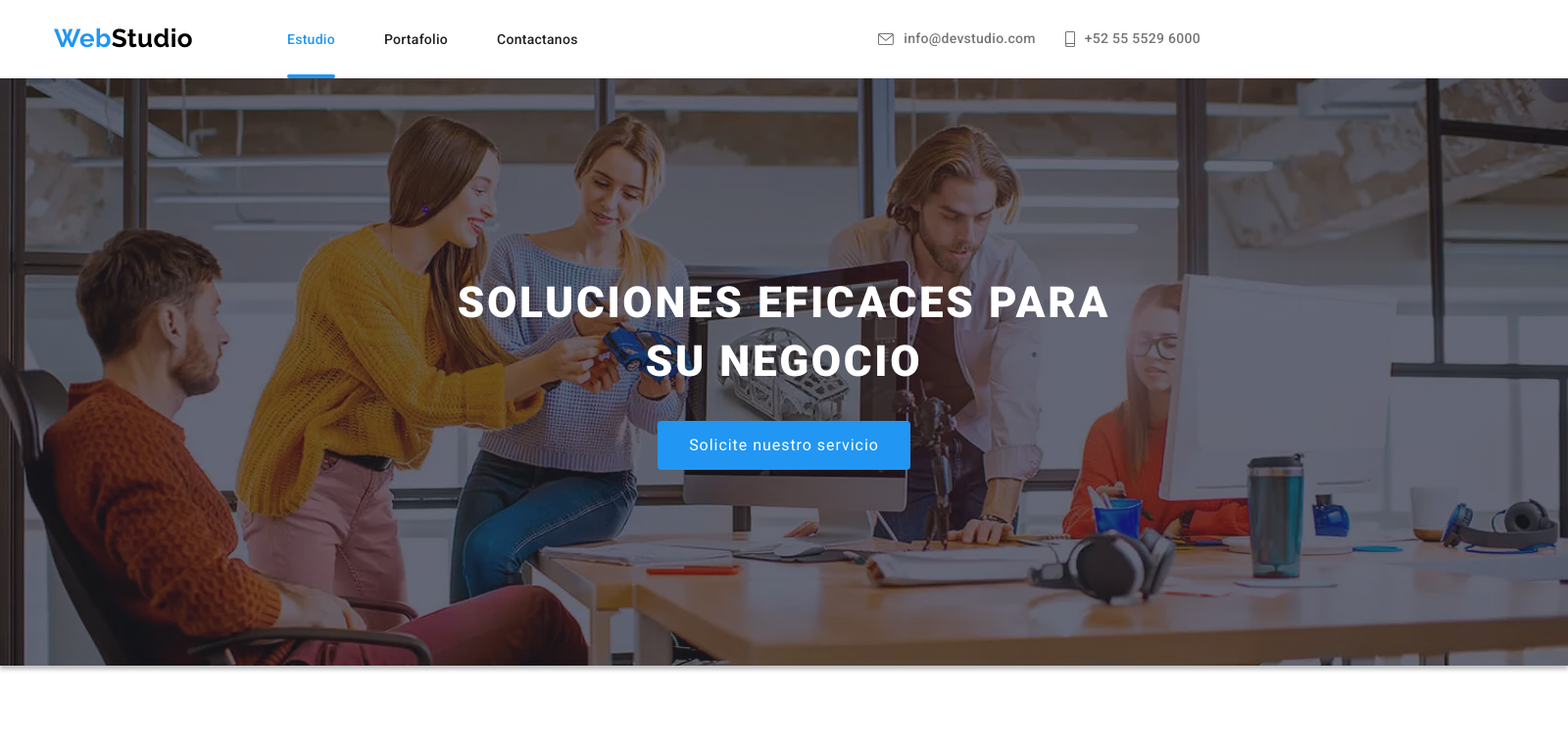
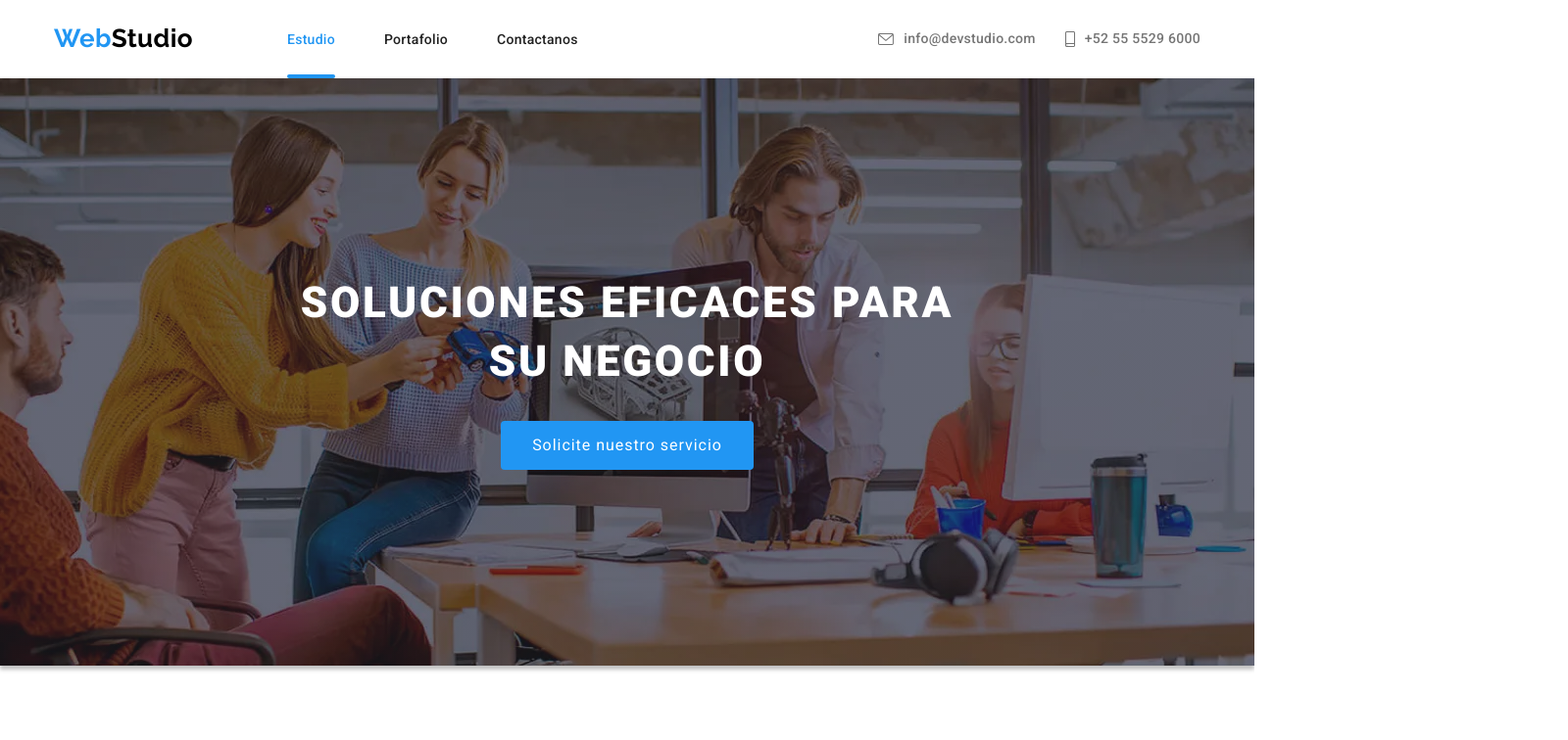
Before and after one commit to JLizcano10/goit-markup-hw-05, a plain HTML site: page index.html in a window 1280 px wide. Shown: the top 756 px of the page at 98% size, 1600 px wide, since content can reach past the window. Drawn offline with nearby package versions, Linux system fonts and the light colour scheme.

Commit message:
Eliminado widt 1600px en Hero

```diff
--- a/css/styles.css
+++ b/css/styles.css
@@ -39,8 +39,6 @@ body {
   letter-spacing: var(--letter-spacing);
   background-color: var(--color-white);
   color: var(--color-black);
-  /* es o no necesario el ancho? */
-  /* width: 1600px; */
 }
 
 ul li,
@@ -233,7 +231,6 @@ nav,
 /* ---------------- SECCION HERO ---------------- */
 
 .hero {
-  width: 1600px;
   height: 600px;
   margin: 0 auto;
   padding-top: 200px;
```
